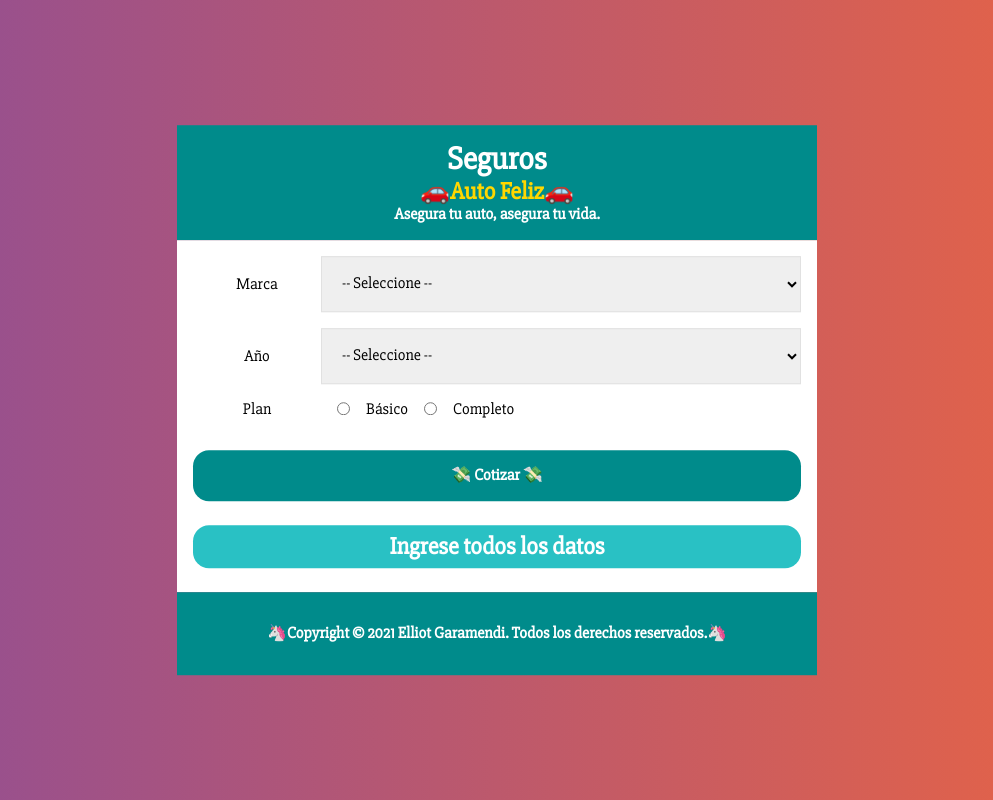
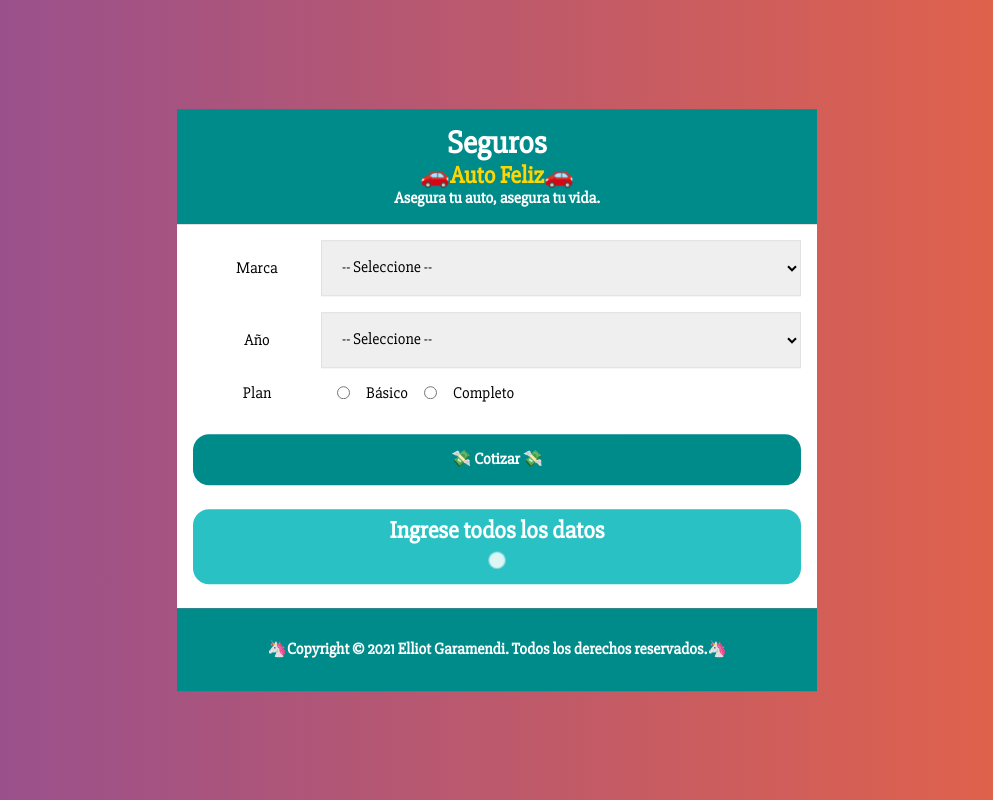
Before and after one commit to ElliotXLeo/auto-insurance-quote-jp-r, a React (Create React App) app: page / in a window 1280 px wide. Shown: the whole page, without its empty margins (143-1136 px from the left). Built offline with nearby package versions, Linux system fonts and the light colour scheme.

Commit message:
Components Spinner. SpinKit

```diff
--- a/src/components/Resultado.js
+++ b/src/components/Resultado.js
@@ -1,5 +1,6 @@
 import styled from "@emotion/styled";
 import { CSSTransition, TransitionGroup } from "react-transition-group";
+import Spinner from "./Spinner";
 
 const ContenedorResultado = styled.div`
   background-color: var(--primary-color-brightness);
@@ -18,6 +19,7 @@ const Resultado = ({ safe }) => {
       (
         <ContenedorResultado>
           <h2>Ingrese todos los datos</h2>
+          <Spinner />
         </ContenedorResultado>
       )
       :
--- /dev/null
+++ b/src/components/Spinner.css
@@ -0,0 +1,44 @@
+.spinner {
+  width: 2rem;
+  height: 2rem;
+  position: relative;
+  margin: 0 auto;
+}
+
+.double-bounce1, .double-bounce2 {
+  width: 100%;
+  height: 100%;
+  border-radius: 50%;
+  background-color: var(--theme-color);
+  opacity: 0.6;
+  position: absolute;
+  top: 0;
+  left: 0;
+  -webkit-animation: sk-bounce 2.0s infinite ease-in-out;
+  animation: sk-bounce 2.0s infinite ease-in-out;
+}
+
+.double-bounce2 {
+  -webkit-animation-delay: -1.0s;
+  animation-delay: -1.0s;
+}
+
+@-webkit-keyframes sk-bounce {
+  0%, 100% {
+    -webkit-transform: scale(0.0)
+  }
+  50% {
+    -webkit-transform: scale(1.0)
+  }
+}
+
+@keyframes sk-bounce {
+  0%, 100% {
+    transform: scale(0.0);
+    -webkit-transform: scale(0.0);
+  }
+  50% {
+    transform: scale(1.0);
+    -webkit-transform: scale(1.0);
+  }
+}
--- /dev/null
+++ b/src/components/Spinner.js
@@ -0,0 +1,13 @@
+import React from 'react';
+import './Spinner.css';
+
+const Spinner = () => {
+  return (
+    <div className="spinner">
+      <div className="double-bounce1"></div>
+      <div className="double-bounce2"></div>
+    </div>
+  );
+}
+
+export default Spinner;
```
